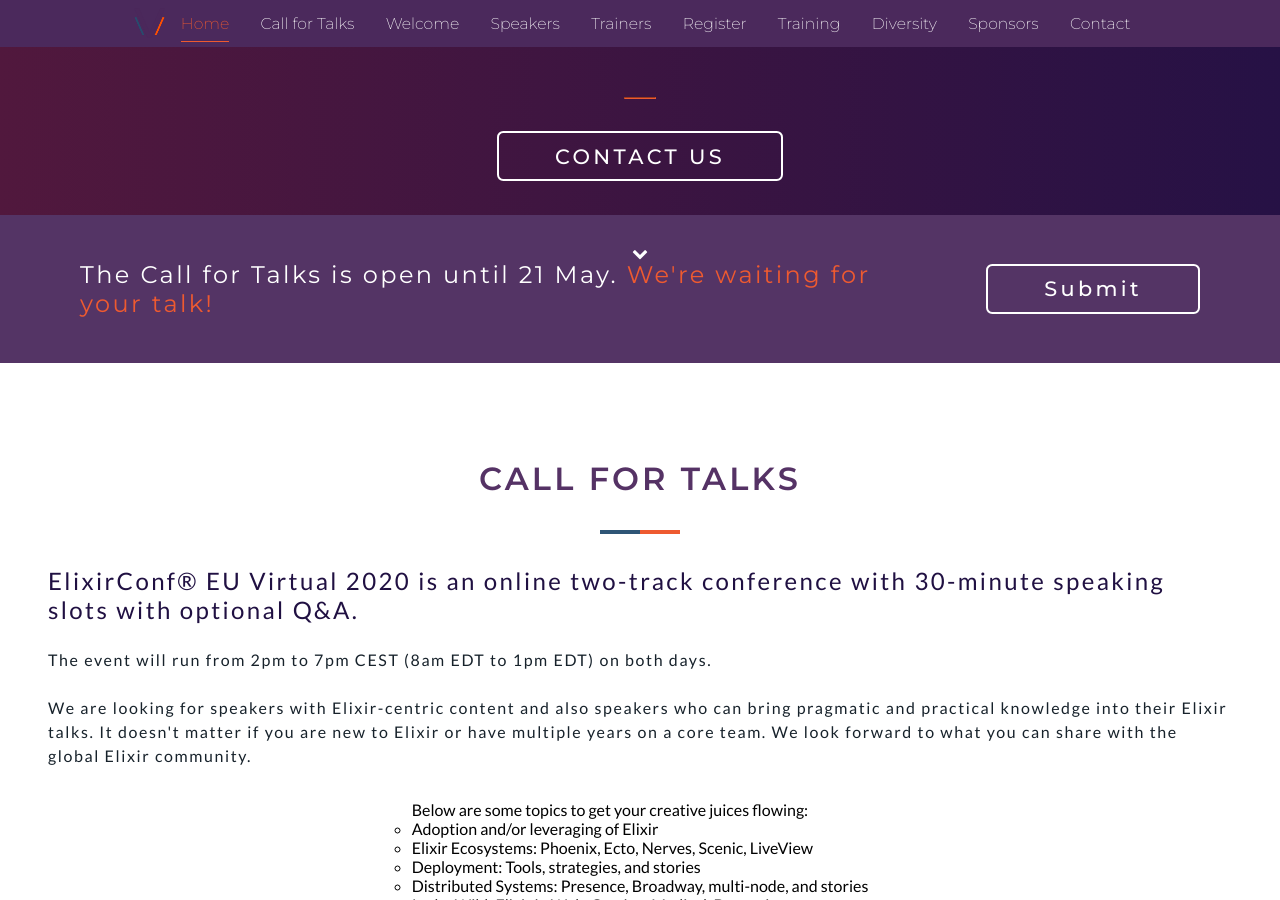
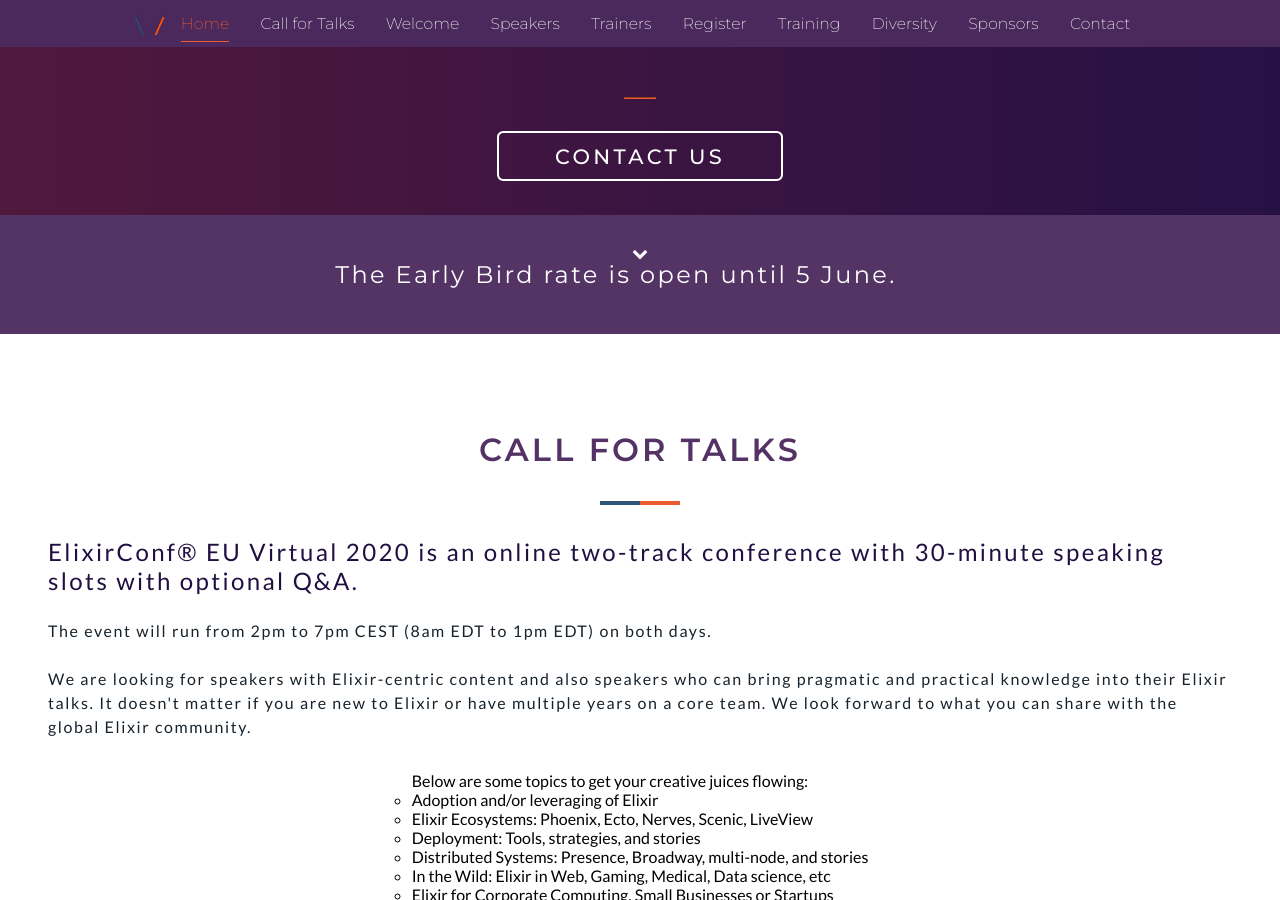
Before and after one commit to esl/virtual-elixirconf-eu-jekyll, a Jekyll site: the page built from index.html, in a window 1280 px wide and 900 px high, scrolled down 553 px. Built offline with Jekyll 4.4.1, drawn with Linux system fonts in a browser that asks for light colours; some web fonts are replaced.

Commit message:
Update banner-1.html

```diff
--- a/_includes/banner-1.html
+++ b/_includes/banner-1.html
@@ -1,7 +1,7 @@
 <div class="banner-1" id="banner-1">
     <h3 class="text">
-        The Call for Talks is open until 21 May.
-        <strong>We're waiting for your talk!</strong>
+        The Early Bird rate is open until 5 June.
+        <strong></strong>
     </h3>
-    <a class="page-scroll btn-outline btn-purple ml-1" href="https://eventil.com/events/elixirconf-v-2020">Submit</a>
+
 </div>
```
